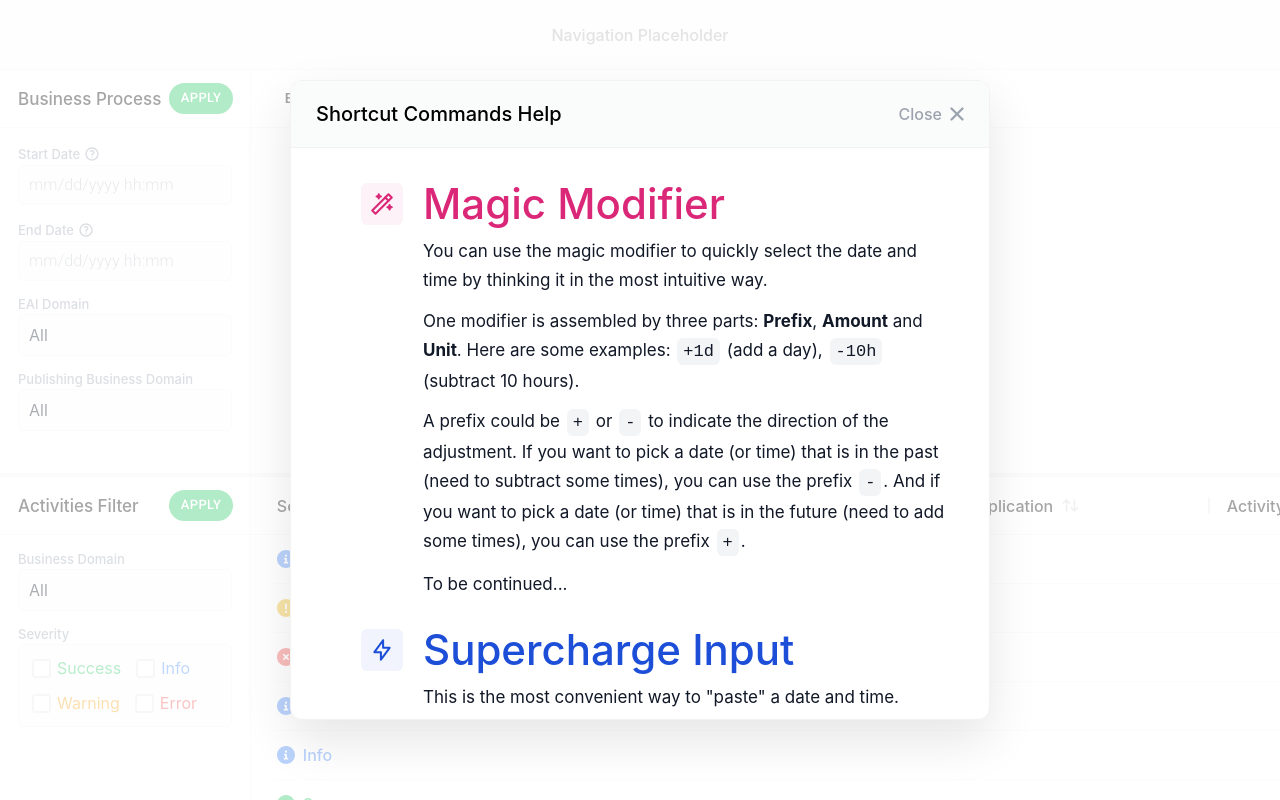
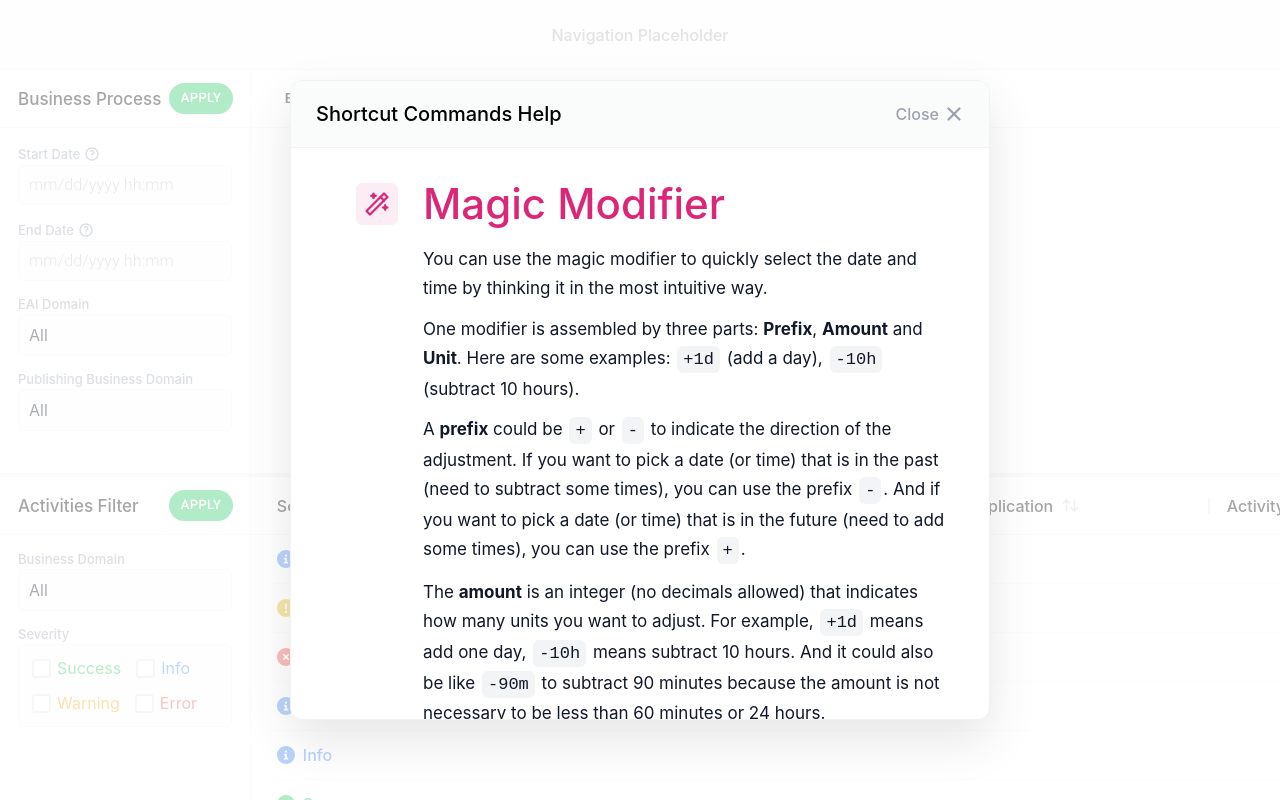
Before and after one commit to mbucc/320-S22-Track2, a Next.js app in the folder front-end/: page /business-process in a window 1280 px wide. Both pictures are taken after a click on the element 92 px from the left and 154 px from the top of the page. Built offline with nearby package versions, Linux system fonts and the light colour scheme.

Commit message:
[DatePicker] Fix some minor issues and add hover effect.

```diff
--- a/front-end/components/business-process/common/support/date-picker-helper.js
+++ b/front-end/components/business-process/common/support/date-picker-helper.js
@@ -1,8 +1,20 @@
 import React, {useEffect, useState} from 'react';
-import {IconBolt, IconHelp, IconWand, IconX} from '@tabler/icons';
+import {IconBolt, IconHelp, IconRotateClockwise2, IconWand, IconX} from '@tabler/icons';
 import {Modal} from '@mui/material';
 import styled from 'styled-components';
 import {BPColors, BPDimens, BPStandards} from '../../../../utils/business-process/standards';
+
+const HelperModalOpenButton = styled.div`
+  display: flex;
+  justify-content: center;
+  align-items: center;
+  padding: 0 4px;
+  cursor: pointer;
+
+  &:hover {
+    color: ${BPColors.gray[900]};
+  }
+`;
 
 // The styled div for the helper modal root.
 const HelperModalDiv = styled.div`
@@ -36,7 +48,7 @@ const HelperModalDiv = styled.div`
     justify-content: center;
     column-gap: 4px;
     padding: 10px 11px 10px 14px;
-    margin: 0 10px;
+    margin: 0 13px;
     border-radius: ${BPDimens.smallRadius}px;
     font-size: 16px;
     font-weight: 500;
@@ -106,12 +118,13 @@ const HelperModalContentContainer = ({title, icon, color = BPColors.brand, child
           display: 'flex',
           alignItems: 'center',
           justifyContent: 'center',
-          marginLeft: 50,
+          marginLeft: 45,
+          marginRight: 5,
           borderRadius: BPDimens.smallRadius,
-          backgroundColor: color + '0f', // Fade out the color for background.
+          backgroundColor: color + '16', // Fade out the color for background.
         }}
       >
-        <TitleIconComponent width={26} height={26} strokeWidth={1.9} color={color}/>
+        <TitleIconComponent width={28} height={28} strokeWidth={1.9} color={color}/>
       </div>
       <div
         className='helper-modal-content-children'
@@ -125,7 +138,8 @@ const HelperModalContentContainer = ({title, icon, color = BPColors.brand, child
       >
         <h1
           style={{
-            height: 42,
+            height: 50,
+            paddingBottom: 8,
             fontSize: 42,
             fontWeight: '500',
             lineHeight: 1.0,
@@ -157,15 +171,7 @@ export const DatePickerHelper = ({onOpen, onClose}) => {
 
   return (
     <>
-      <div
-        style={{
-          flex: 1,
-          display: 'flex',
-          justifyContent: 'center',
-          alignItems: 'center',
-          padding: '0 4px',
-          cursor: 'pointer',
-        }}
+      <HelperModalOpenButton
         onClick={() => setIsModalOpen(true)}
       >
         <IconHelp
@@ -173,7 +179,7 @@ export const DatePickerHelper = ({onOpen, onClose}) => {
           height={16}
           strokeWidth={2.2}
         />
-      </div>
+      </HelperModalOpenButton>
       <Modal
         open={isModalOpen}
         onClose={() => setIsModalOpen(false)}
@@ -239,13 +245,21 @@ export const DatePickerHelper = ({onOpen, onClose}) => {
                 One modifier is assembled by three parts: <b>Prefix</b>, <b>Amount</b> and <b>Unit</b>. Here are some examples: <code>+1d</code> (add a day), <code>-10h</code> (subtract 10 hours).
               </p>
               <p>
-                A prefix could be <code>+</code> or <code>-</code> to indicate the direction of the adjustment. If you want to pick a date (or time) that is in the past (need to subtract some times), you can use the prefix <code>-</code>. And if you want to pick a date (or time) that is in the future (need to add some times), you can use the prefix <code>+</code>.
+                A <b>prefix</b> could be <code>+</code> or <code>-</code> to indicate the direction of the adjustment. If you want to pick a date (or time) that is in the past (need to subtract some times), you can use the prefix <code>-</code>. And if you want to pick a date (or time) that is in the future (need to add some times), you can use the prefix <code>+</code>.
               </p>
               <p>
-                To be continued...
+                The <b>amount</b> is an integer (no decimals allowed) that indicates how many units you want to adjust. For example, <code>+1d</code> means add one day, <code>-10h</code> means subtract 10 hours. And it could also be like <code>-90m</code> to subtract 90 minutes because the amount is not necessary to be less than 60 minutes or 24 hours.
               </p>
             </HelperModalContentContainer>
-            <HelperModalContentContainer title={'Supercharge Input'} icon={IconBolt} color={'#1d4ed8'}>
+            <HelperModalContentContainer title={'Quick Interval'} icon={IconRotateClockwise2} color={'#059669'}>
+              <p>
+                This is the most convenient way to &quot;paste&quot; a date and time.
+              </p>
+              <p>
+                To be continued.
+              </p>
+            </HelperModalContentContainer>
+            <HelperModalContentContainer title={'Input Supercharge'} icon={IconBolt} color={'#1d4ed8'}>
               <p>
                 This is the most convenient way to &quot;paste&quot; a date and time.
               </p>
```
